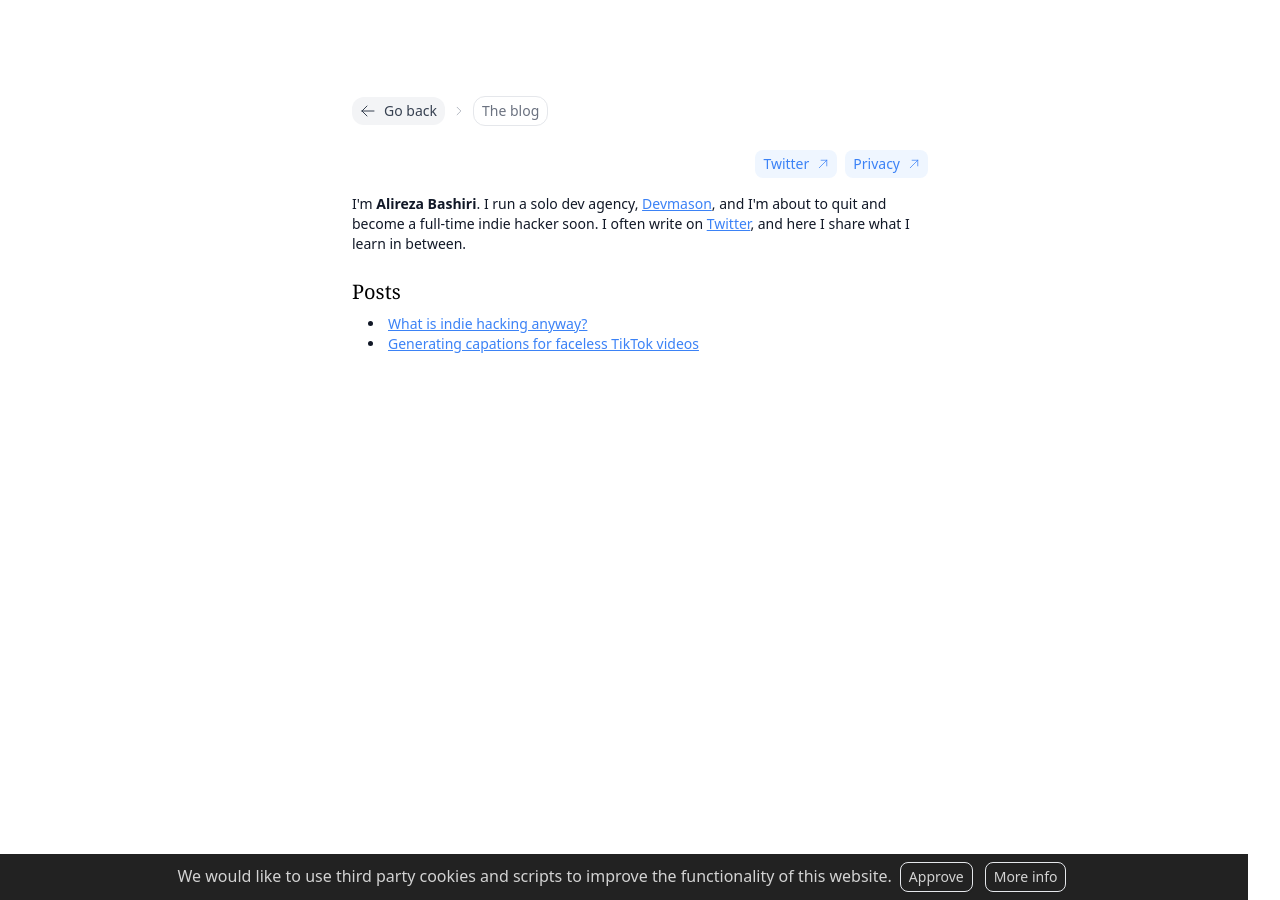
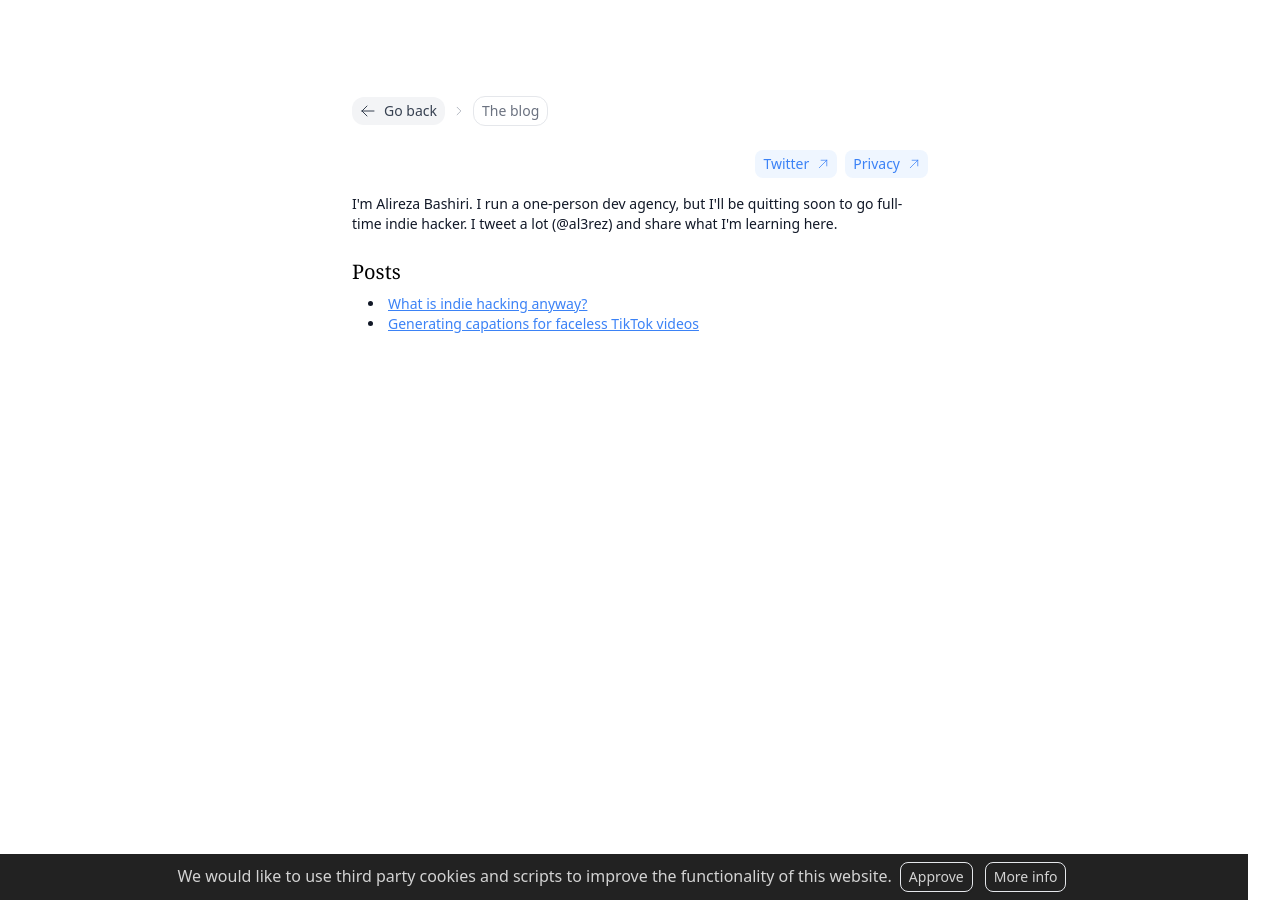
Before and after one commit to al3rez/blog-template, a Jekyll site: the page built from index.md, in a window 1280 px wide. Built offline with Jekyll 4.4.1, drawn with Linux system fonts in a browser that asks for light colours.

Commit message:
update description

```diff
--- a/index.md
+++ b/index.md
@@ -88,7 +88,7 @@ layout: default
         ></path></svg
     ></a>
   </div>
-    <p>I'm <span class="font-bold">Alireza Bashiri</span>. I run a solo dev agency, <a class="text-black" href="https://devmason.io" target="_blank">Devmason</a>, and I'm about to quit and become a full-time indie hacker soon. I often write on <a class="text-black" href="https://x.com/al3rez" target="_blank">Twitter</a>, and here I share what I learn in between.    </p>
+    <p>I'm Alireza Bashiri. I run a one-person dev agency, but I'll be quitting soon to go full-time indie hacker. I tweet a lot (@al3rez) and share what I'm learning here.</p>
     <h2>Posts</h2>
     <ul>
       {% for post in site.posts %}
```
